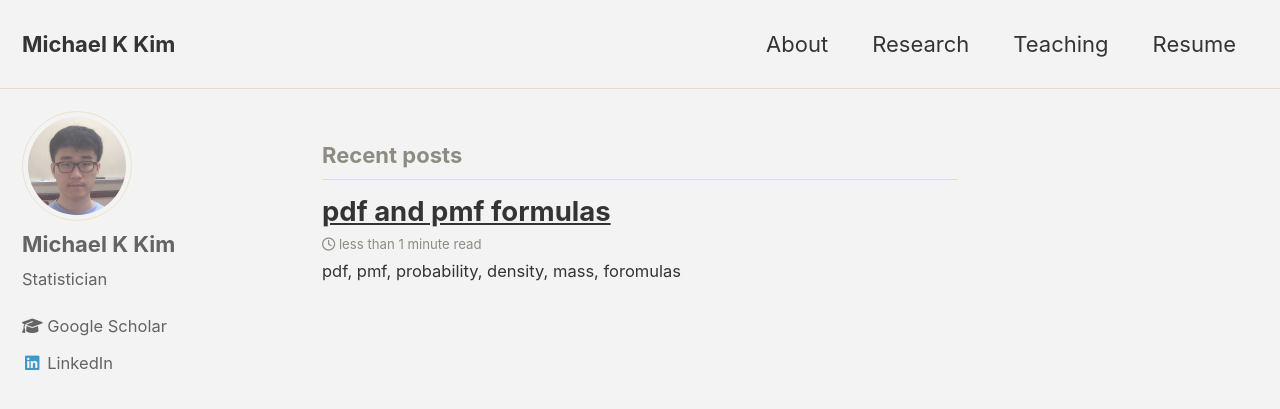
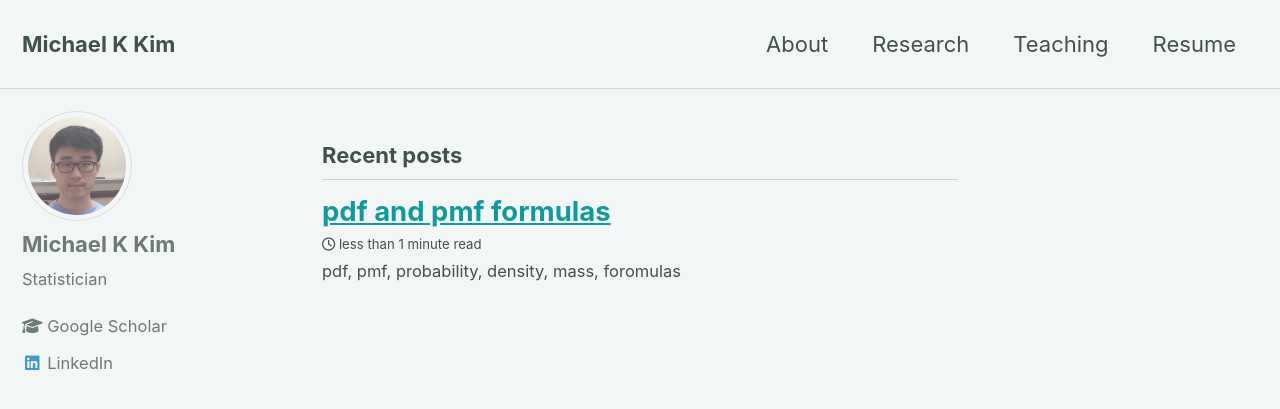
Before and after one commit to michaelkkim/michaelkkim.github.io, a Jekyll site: the page built from index.html, in a window 1280 px wide and 900 px high. Shown: the top 409 px of the window. Built offline with Jekyll 4.4.1, drawn with Linux system fonts in a browser that asks for light colours; cached includes are drawn as plain includes; nearby versions of some CDN libraries; the list of posts is cut into pages by our own code.

Commit message:
Update _config.yml

```diff
--- a/_config.yml
+++ b/_config.yml
@@ -12,7 +12,7 @@
 
 # theme                  : "minimal-mistakes-jekyll"
 # remote_theme           : "mmistakes/minimal-mistakes"
-minimal_mistakes_skin    : "dirt" # "air", "aqua", "contrast", "default", "dark", "dirt", "neon", "mint", "plum", "sunrise"
+minimal_mistakes_skin    : "mint" # "air", "aqua", "contrast", "default", "dark", "dirt", "neon", "mint", "plum", "sunrise"
 
 # Site Settings
 locale                   : "en-US"
```
